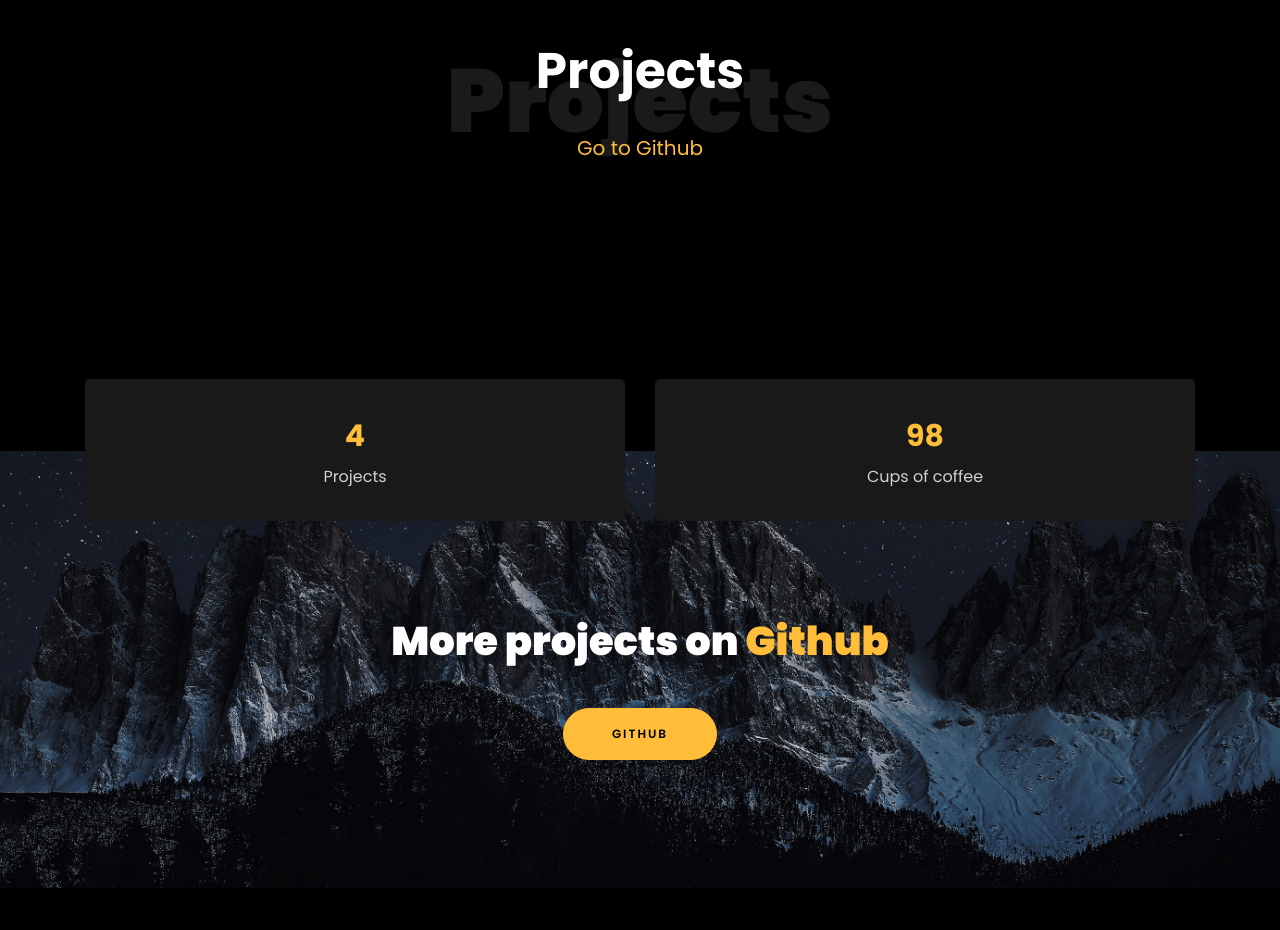
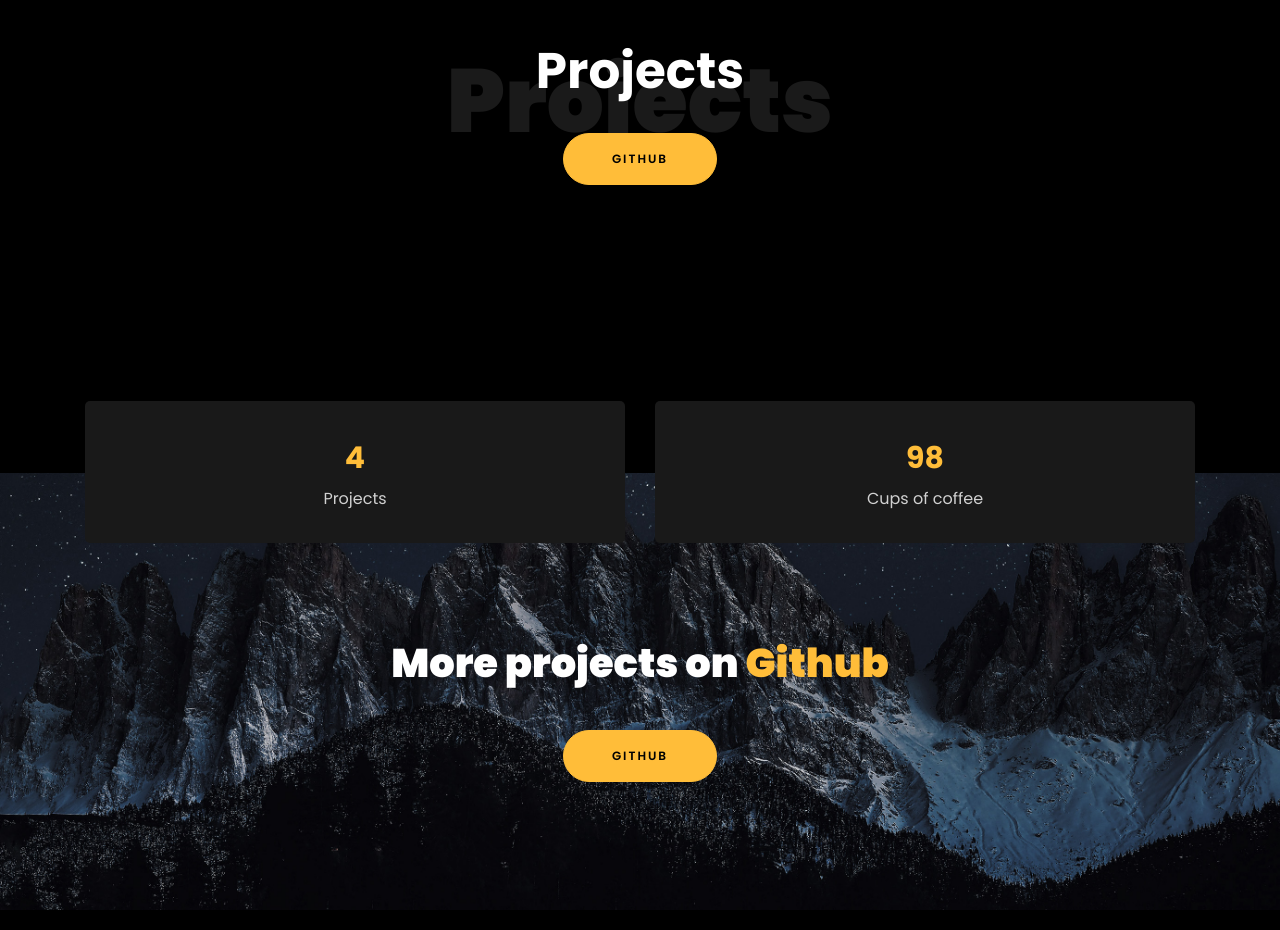
Before and after one commit to rohitgupt10/Portfolio, a plain HTML site: page index.html in a window 1280 px wide. Shown: the part 2680-3610 px from the top of the page. Drawn offline with Linux system fonts and the light colour scheme; files whose address does not match are found by name.

Commit message:
modified again

```diff
--- a/index.html
+++ b/index.html
@@ -363,7 +363,7 @@
           <div class="col-md-7 heading-section text-center ftco-animate">
             <h1 class="big big-2">Projects</h1>
             <h2 class="mb-4">Projects</h2>
-            <h5><a href="https://github.com/rohitgupt10">Go to Github</a></h5>
+            <h5><a href="https://github.com/rohitgupt10" class="btn btn-primary py-3 px-5">Github</a></h5>
           </div>
         </div>
     </section>
```
